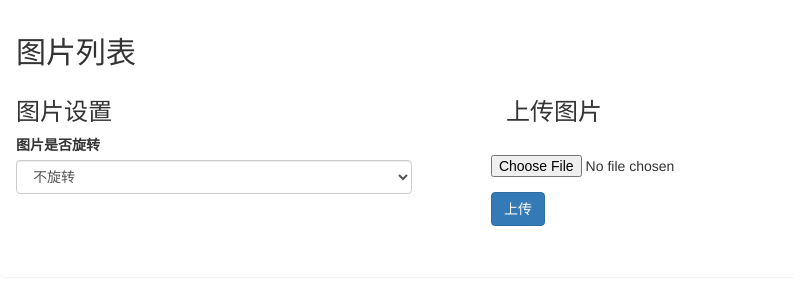
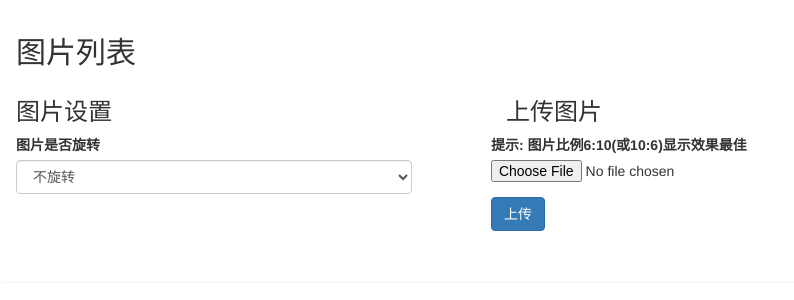
Before and after one commit to xi-mad/frame, a Flask app: page /images in a window 1280 px wide. Shown: the top 300 px of the page, without its empty margins (0-794 px from the left). Run offline with Flask 2, Linux system fonts and the light colour scheme; data that the repository does not hold is empty; parts of the project's set-up code (start-up, migrations or seed data) failed here and were passed over; some libraries are stand-ins or nearby versions.

Commit message:
add tips:

```diff
--- a/templates/images.html
+++ b/templates/images.html
@@ -29,7 +29,7 @@
                 <h3>上传图片</h3>
                 <div class="row">
                     <form id="image-form" class="form-group">
-                        <label for="upload-image"> </label>
+                        <label for="upload-image">提示: 图片比例6:10(或10:6)显示效果最佳</label>
                         <input type="file" name="image" accept="image/*"/>
                     </form>
                     <div class="form-group">
```
